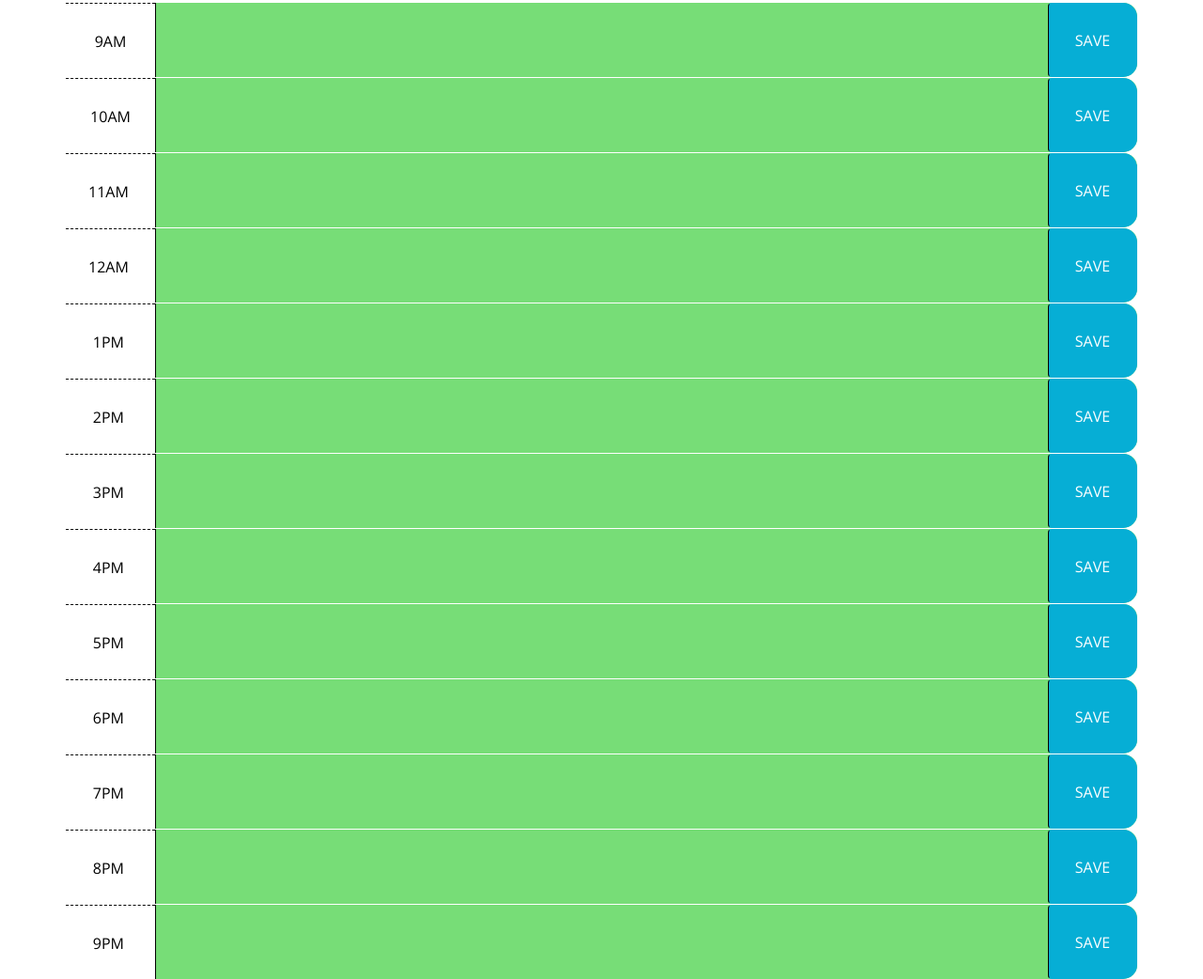
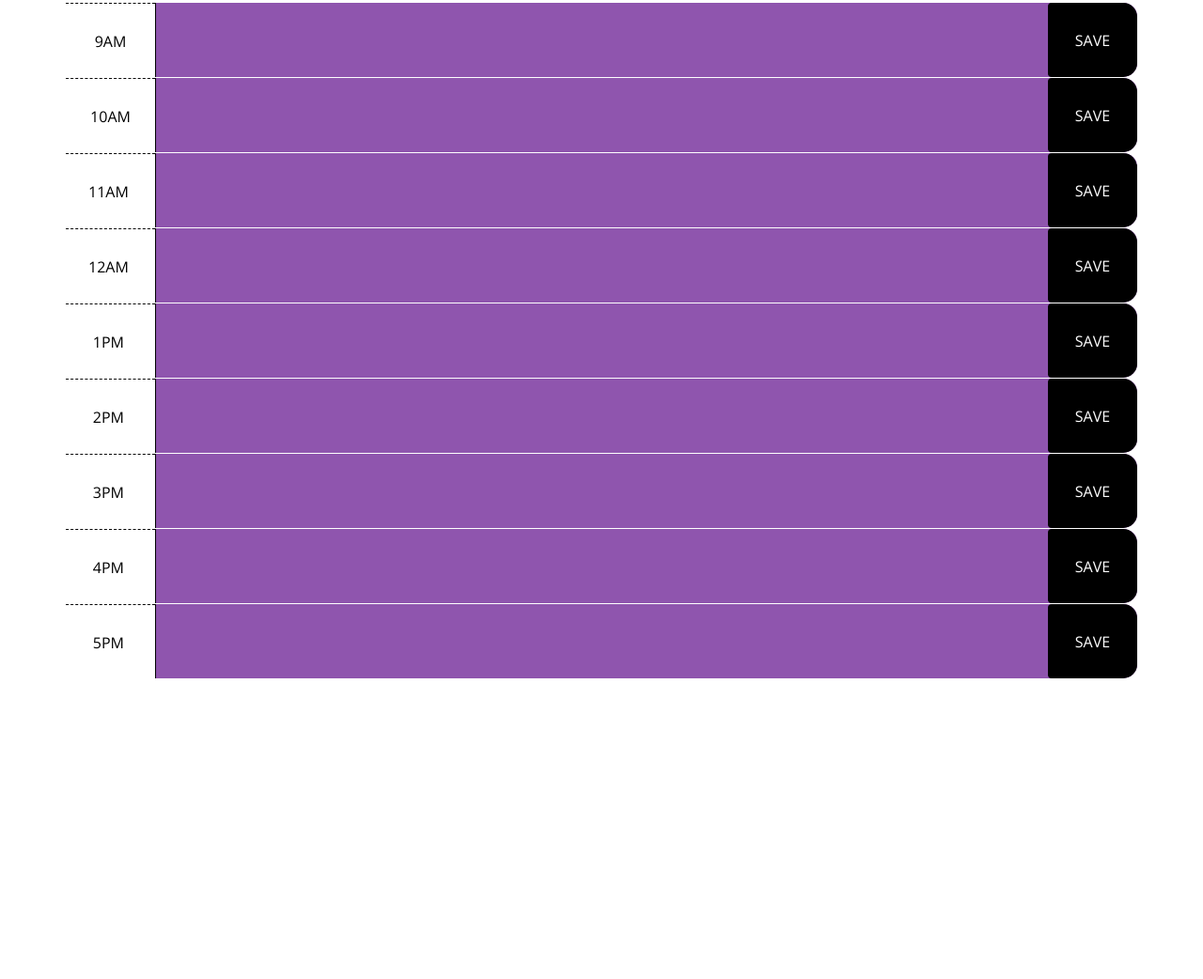
Before and after one commit to EEdouard28/calender-app, a plain HTML site: page index.html in a window 1280 px wide. Shown: the part 334-1376 px from the top of the page at 94% size. After the commit the page ends 1056 px from the top, so only its background shows below. Drawn offline with nearby package versions, Linux system fonts and the light colour scheme.

Commit message:
final commits added

```diff
--- a/index.html
+++ b/index.html
@@ -42,9 +42,9 @@ THEN the saved events persist -->
       <p class="lead">A simple calendar app for scheduling your work day</p>
       <p id="currentDay" class="lead"></p>
     </header>
-    <div class="container">
+<div class="container">
       <!-- Timeblocks go here -->
-      <div id="0900" class="row time-block">
+      <div id="9" class="row time-block">
         <div class="col-md-1 hour">
           9AM
         </div>
@@ -53,7 +53,7 @@ THEN the saved events persist -->
         <button class="btn saveBtn col-md-1">SAVE</button>
       </div>
 
-      <div id="1000" class="row time-block">
+      <div id="10" class="row time-block">
         <div class="col-md-1 hour">
           10AM
         </div>
@@ -61,8 +61,8 @@ THEN the saved events persist -->
         </textarea>
         <button class="btn saveBtn col-md-1">SAVE</button>
       </div>
-<!-- military time with div ID -->
-      <div id="1100" class="row time-block">
+
+      <div id="11" class="row time-block">
         <div class="col-md-1 hour">
           11AM
         </div>
@@ -70,7 +70,8 @@ THEN the saved events persist -->
         </textarea>
         <button class="btn saveBtn col-md-1">SAVE</button>
       </div>
-      <div id="1200" class="row time-block">
+
+      <div id="12" class="row time-block">
         <div class="col-md-1 hour">
           12AM
         </div>
@@ -78,7 +79,8 @@ THEN the saved events persist -->
         </textarea>
         <button class="btn saveBtn col-md-1">SAVE</button>
       </div>
-      <div id="1300" class="row time-block">
+
+      <div id="1" class="row time-block">
         <div class="col-md-1 hour">
           1PM
         </div>
@@ -86,7 +88,8 @@ THEN the saved events persist -->
         </textarea>
         <button class="btn saveBtn col-md-1">SAVE</button>
       </div>
-      <div id="1400" class="row time-block">
+
+      <div id="2" class="row time-block">
         <div class="col-md-1 hour">
           2PM
         </div>
@@ -94,7 +97,7 @@ THEN the saved events persist -->
         </textarea>
         <button class="btn saveBtn col-md-1">SAVE</button>
       </div>
-      <div id="1500" class="row time-block">
+      <div id="3" class="row time-block">
         <div class="col-md-1 hour">
           3PM
         </div>
@@ -102,7 +105,8 @@ THEN the saved events persist -->
         </textarea>
         <button class="btn saveBtn col-md-1">SAVE</button>
       </div>
-      <div id="1600" class="row time-block">
+
+      <div id="4" class="row time-block">
         <div class="col-md-1 hour">
           4PM
         </div>
@@ -110,7 +114,8 @@ THEN the saved events persist -->
         </textarea>
         <button class="btn saveBtn col-md-1">SAVE</button>
       </div>
-      <div id="1700" class="row time-block">
+
+      <div id="5" class="row time-block">
         <div class="col-md-1 hour">
           5PM
         </div>
@@ -118,39 +123,7 @@ THEN the saved events persist -->
         </textarea>
         <button class="btn saveBtn col-md-1">SAVE</button>
       </div>
-      <div id="1800" class="row time-block">
-        <div class="col-md-1 hour">
-          6PM
-        </div>
-        <textarea class="col-md-10 description">
-        </textarea>
-        <button class="btn saveBtn col-md-1">SAVE</button>
-      </div>
-      <div id="1900" class="row time-block">
-        <div class="col-md-1 hour">
-          7PM
-        </div>
-        <textarea class="col-md-10 description">
-        </textarea>
-        <button class="btn saveBtn col-md-1">SAVE</button>
-      </div>
-      <div id="2000" class="row time-block">
-        <div class="col-md-1 hour">
-          8PM
-        </div>
-        <textarea class="col-md-10 description">
-        </textarea>
-        <button class="btn saveBtn col-md-1">SAVE</button>
-      </div>
-      <div id="2100" class="row time-block">
-        <div class="col-md-1 hour">
-          9PM
-        </div>
-        <textarea class="col-md-10 description">
-        </textarea>
-        <button class="btn saveBtn col-md-1">SAVE</button>
-      </div>
-    </div>
+</div>
 
     <script src="https://cdnjs.cloudflare.com/ajax/libs/jquery/3.2.1/jquery.min.js"></script>
     <script src="https://cdnjs.cloudflare.com/ajax/libs/moment.js/2.24.0/moment.min.js"></script>
--- a/js/script.js
+++ b/js/script.js
@@ -1,18 +1,22 @@
-// Dependencies
-// Data
-// Functions
-// User Interactions
-// Initialization
+
 //Click event that takes input value and saves to local storage
 $(".saveBtn").on("click",function(){
     var divKey = $(this).parent().attr("id")
     var textValue = $(this).siblings(".description").val()
 
-    localStorage.setItem(divKey, textValue)
+    localStorage.setItem(divKey, textValue);
 })
 
 //Target places we want to put text value and make it persist & get from local storage
-$(`#0900 .description`).val(localStorage.getItem("9"))
+$(`#9 .description`).val(localStorage.getItem("9"));
+$(`#10 .description`).val(localStorage.getItem("10"));
+$(`#11 .description`).val(localStorage.getItem("11"));
+$(`#12 .description`).val(localStorage.getItem("12"));
+$(`#1 .description`).val(localStorage.getItem("1"));
+$(`#2 .description`).val(localStorage.getItem("2"));
+$(`#3 .description`).val(localStorage.getItem("3"));
+$(`#4 .description`).val(localStorage.getItem("4"));
+$(`#5 .description`).val(localStorage.getItem("5"));
 
 
 //Time of day
@@ -22,14 +26,17 @@ $("#currentDay").text(currentTime);
 var currentHour = moment().hours()
 //past present future
 $(".time-block").each(function() {
-    var divNumber = $(this).attr("id")
+    var divNumber = $(this).attr("id");
+
     if (divNumber < currentHour) {
-        $(this).addClass("past")
+        $(this).addClass("past");
     }
+
     if (divNumber === currentHour) {
-        $(this).addClass("present")
+        $(this).addClass("present");
     }
     if (divNumber > currentHour) {
-        $(this).addClass("future")
+        $(this).addClass("future");
     }
+
 })
--- a/style/style.css
+++ b/style/style.css
@@ -43,17 +43,17 @@ body {
   }
 
   .past {
-    background-color: #c31111;
+    background-color: #8f55ae;
     color: white;
   }
 
   .present {
-    background-color: #ff6961;
+    background-color: #1c7bb7;
     color: white;
   }
 
   .future {
-    background-color: #77dd77;
+    background-color: #e95e0d;
     color: white;
   }
 
@@ -61,7 +61,7 @@ body {
     border-left: 1px solid black;
     border-top-right-radius: 15px;
     border-bottom-right-radius: 15px;
-    background-color: #06aed5;
+    background-color: #000000;
     color: white;
   }
 
```
Also changed, not shown: 1 other file.
